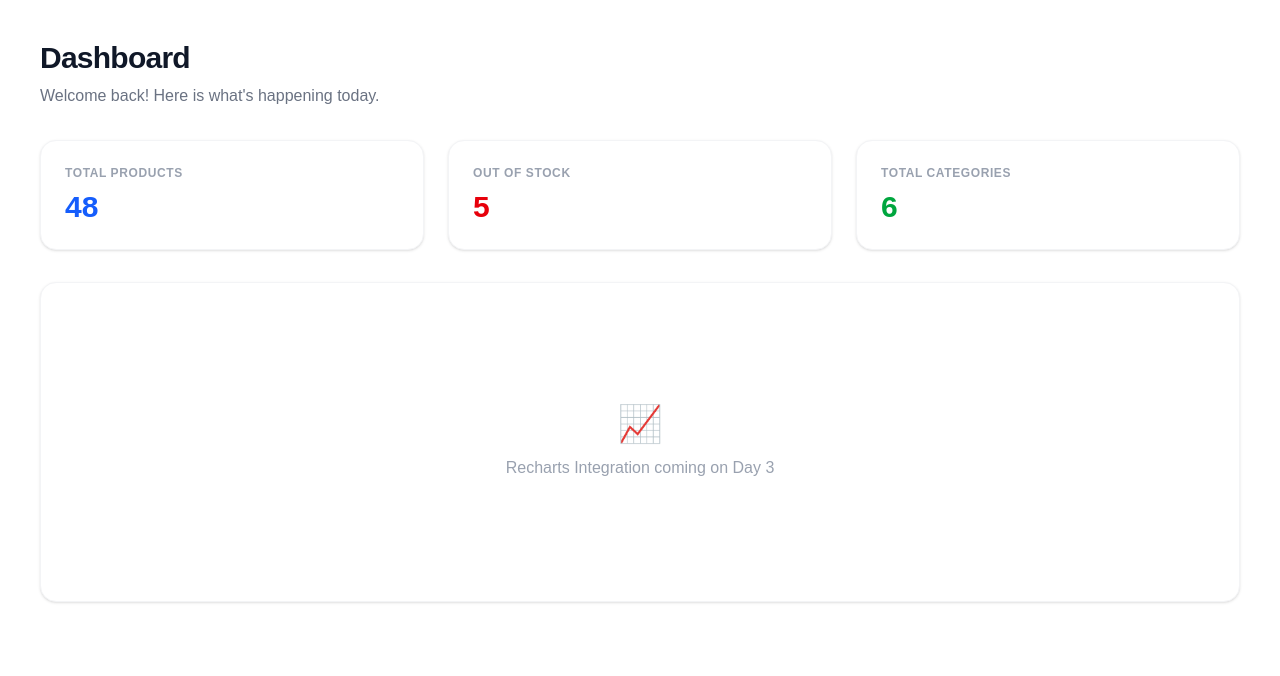
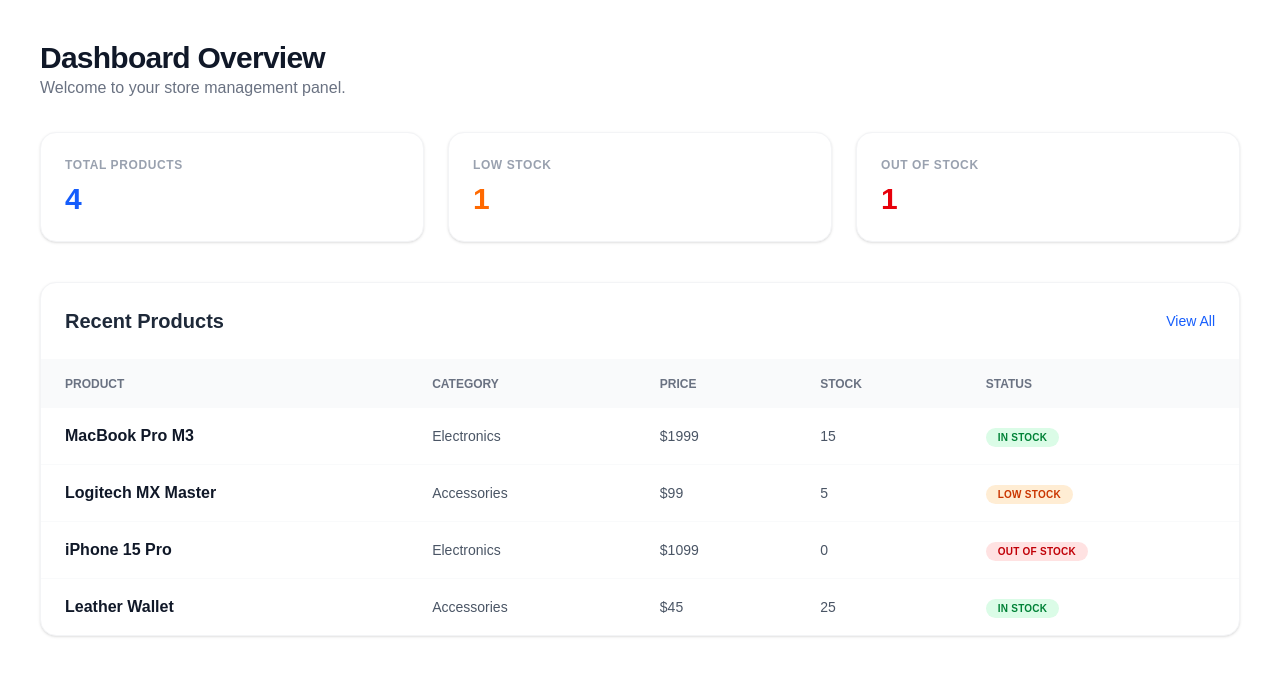
Before and after one commit to eslamibrahim30/e-commerce-dashboard-nextjs, a Next.js app: page /dashboard in a window 1280 px wide. Shown: the top 676 px of the page. Built offline with nearby package versions, Linux system fonts and the light colour scheme.

Commit message:
feat: implement products table with mock data and status badges

```diff
--- /dev/null
+++ b/src/app/dashboard/data.ts
@@ -0,0 +1,15 @@
+export interface Product {
+  id: string;
+  name: string;
+  category: string;
+  price: number;
+  stock: number;
+  status: 'In Stock' | 'Low Stock' | 'Out of Stock';
+}
+
+export const products: Product[] = [
+  { id: '1', name: 'MacBook Pro M3', category: 'Electronics', price: 1999, stock: 15, status: 'In Stock' },
+  { id: '2', name: 'Logitech MX Master', category: 'Accessories', price: 99, stock: 5, status: 'Low Stock' },
+  { id: '3', name: 'iPhone 15 Pro', category: 'Electronics', price: 1099, stock: 0, status: 'Out of Stock' },
+  { id: '4', name: 'Leather Wallet', category: 'Accessories', price: 45, stock: 25, status: 'In Stock' },
+];
--- a/src/app/dashboard/page.tsx
+++ b/src/app/dashboard/page.tsx
@@ -1,57 +1,67 @@
 import React from 'react';
+import { products } from './data';
 
-// 1.(Interface)
-interface StatCardProps {
-  title: string;
-  value: number | string;
-  color: string;
-}
-
-// 2.(Component)
-const StatCard = ({ title, value, color }: StatCardProps) => (
-  <div className="bg-white p-6 rounded-2xl shadow-sm border border-gray-100">
+// Component for displaying individual statistic cards
+const StatCard = ({ title, value, color }: { title: string; value: number | string; color: string }) => (
+  <div className="bg-white p-6 rounded-2xl shadow-sm border border-gray-100 transition-all hover:shadow-md">
     <p className="text-xs font-semibold text-gray-400 uppercase tracking-wider">{title}</p>
     <p className={`text-3xl font-bold mt-2 ${color}`}>{value}</p>
   </div>
 );
 
-// 3.main page
 export default function DashboardPage() {
-  const stats = {
-    totalProducts: 48,
-    outOfStock: 5,
-    totalCategories: 6,
-  };
-
   return (
     <main className="p-4 md:p-10 mx-auto max-w-7xl">
-      <div className="flex flex-col gap-2 mb-8">
-        <h1 className="text-3xl font-extrabold text-gray-900 tracking-tight">Dashboard</h1>
-        <p className="text-gray-500">Welcome back! Here is what's happening today.</p>
+      {/* Header */}
+      <div className="mb-8">
+        <h1 className="text-3xl font-extrabold text-gray-900 tracking-tight">Dashboard Overview</h1>
+        <p className="text-gray-500">Welcome to your store management panel.</p>
       </div>
 
-      <div className="grid grid-cols-1 sm:grid-cols-2 lg:grid-cols-3 gap-6">
-        <StatCard
-          title="Total Products"
-          value={stats.totalProducts}
-          color="text-blue-600"
-        />
-        <StatCard
-          title="Out of Stock"
-          value={stats.outOfStock}
-          color="text-red-600"
-        />
-        <StatCard
-          title="Total Categories"
-          value={stats.totalCategories}
-          color="text-green-600"
-        />
+      {/* Stats Grid (Day 1) */}
+      <div className="grid grid-cols-1 sm:grid-cols-2 lg:grid-cols-3 gap-6 mb-10">
+        <StatCard title="Total Products" value={products.length} color="text-blue-600" />
+        <StatCard title="Low Stock" value={1} color="text-orange-500" />
+        <StatCard title="Out of Stock" value={1} color="text-red-600" />
       </div>
 
-      <div className="mt-8 bg-white border border-gray-100 rounded-2xl p-8 h-80 flex items-center justify-center shadow-sm">
-        <div className="text-center">
-          <div className="text-4xl mb-3">📈</div>
-          <p className="text-gray-400 font-medium">Recharts Integration coming on Day 3</p>
+      {/* Products Table (Day 2) */}
+      <div className="bg-white border border-gray-100 rounded-2xl shadow-sm overflow-hidden">
+        <div className="p-6 border-b border-gray-50 flex justify-between items-center">
+          <h2 className="text-xl font-bold text-gray-800">Recent Products</h2>
+          <button className="text-sm font-medium text-blue-600 hover:text-blue-700">View All</button>
+        </div>
+
+        <div className="overflow-x-auto">
+          <table className="w-full text-left border-collapse">
+            <thead className="bg-gray-50 text-gray-500 text-xs uppercase font-semibold">
+              <tr>
+                <th className="px-6 py-4">Product</th>
+                <th className="px-6 py-4">Category</th>
+                <th className="px-6 py-4">Price</th>
+                <th className="px-6 py-4">Stock</th>
+                <th className="px-6 py-4">Status</th>
+              </tr>
+            </thead>
+            <tbody className="divide-y divide-gray-50">
+              {products.map((product) => (
+                <tr key={product.id} className="hover:bg-gray-50/50 transition-colors">
+                  <td className="px-6 py-4 font-semibold text-gray-900">{product.name}</td>
+                  <td className="px-6 py-4 text-gray-600 text-sm">{product.category}</td>
+                  <td className="px-6 py-4 text-gray-600 text-sm">${product.price}</td>
+                  <td className="px-6 py-4 text-gray-600 text-sm">{product.stock}</td>
+                  <td className="px-6 py-4">
+                    <span className={`px-3 py-1 rounded-full text-[10px] font-bold uppercase tracking-wide
+                      ${product.status === 'In Stock' ? 'bg-green-100 text-green-700' :
+                        product.status === 'Low Stock' ? 'bg-orange-100 text-orange-700' :
+                        'bg-red-100 text-red-700'}`}>
+                      {product.status}
+                    </span>
+                  </td>
+                </tr>
+              ))}
+            </tbody>
+          </table>
         </div>
       </div>
     </main>
```
